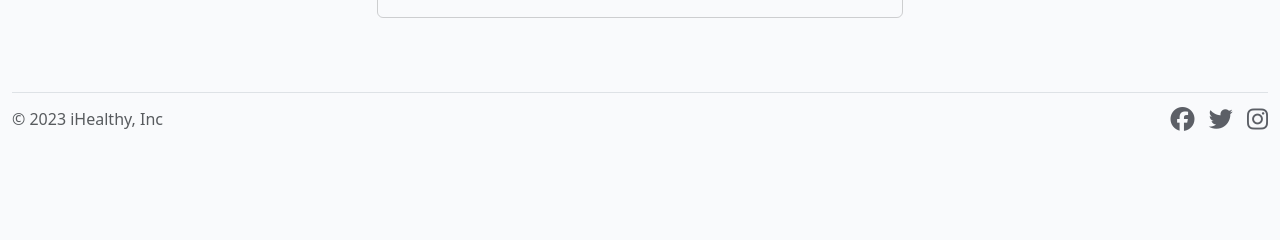
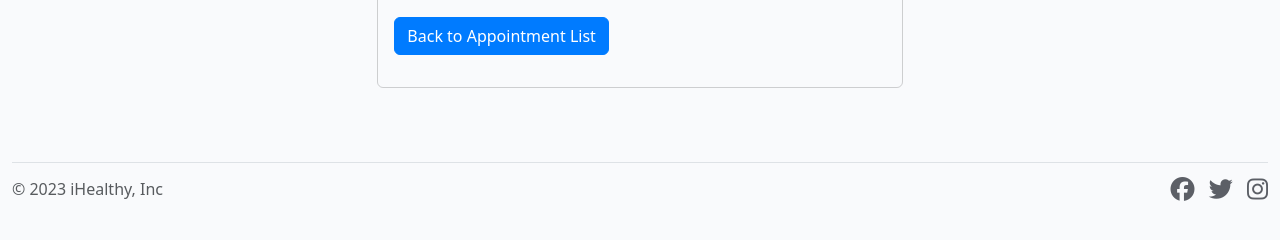
Before and after one commit to Giov3ss/iHealthy, a Django app: template appointments/templates/appointments/detail.html in a window 1280 px wide. Shown: the part 302-542 px from the top of the page. Run offline with Django 3.2, Linux system fonts and the light colour scheme; the template is opened without the code that fills it, so the values that code supplies are empty; some libraries are stand-ins or nearby versions.

Commit message:
addin a btn to the card in the detail.htmt

```diff
--- a/appointments/templates/appointments/detail.html
+++ b/appointments/templates/appointments/detail.html
@@ -12,14 +12,10 @@
                     <p class="card-text">{{ appointment.description }}</p>
                     <p class="card-text"><strong>Date: </strong> {{ appointment.date }}</p>
                     <p class="card-text"><strong>Time: </strong>{{ appointment.time }}</p>
+                    <a href="{% url 'appointment_list' %}" class="btn btn-primary mb-3">Back to Appointment List</a>
                 </div>
             </div>
         </div>
     </div>
 </div>
-<!--
-    <h1>{{ appointment.title }}</h1>
-    <p>{{ appointment.description }}</p>
-    <p>{{ appointment.date }}</p>
--->
 {% endblock %}
```
